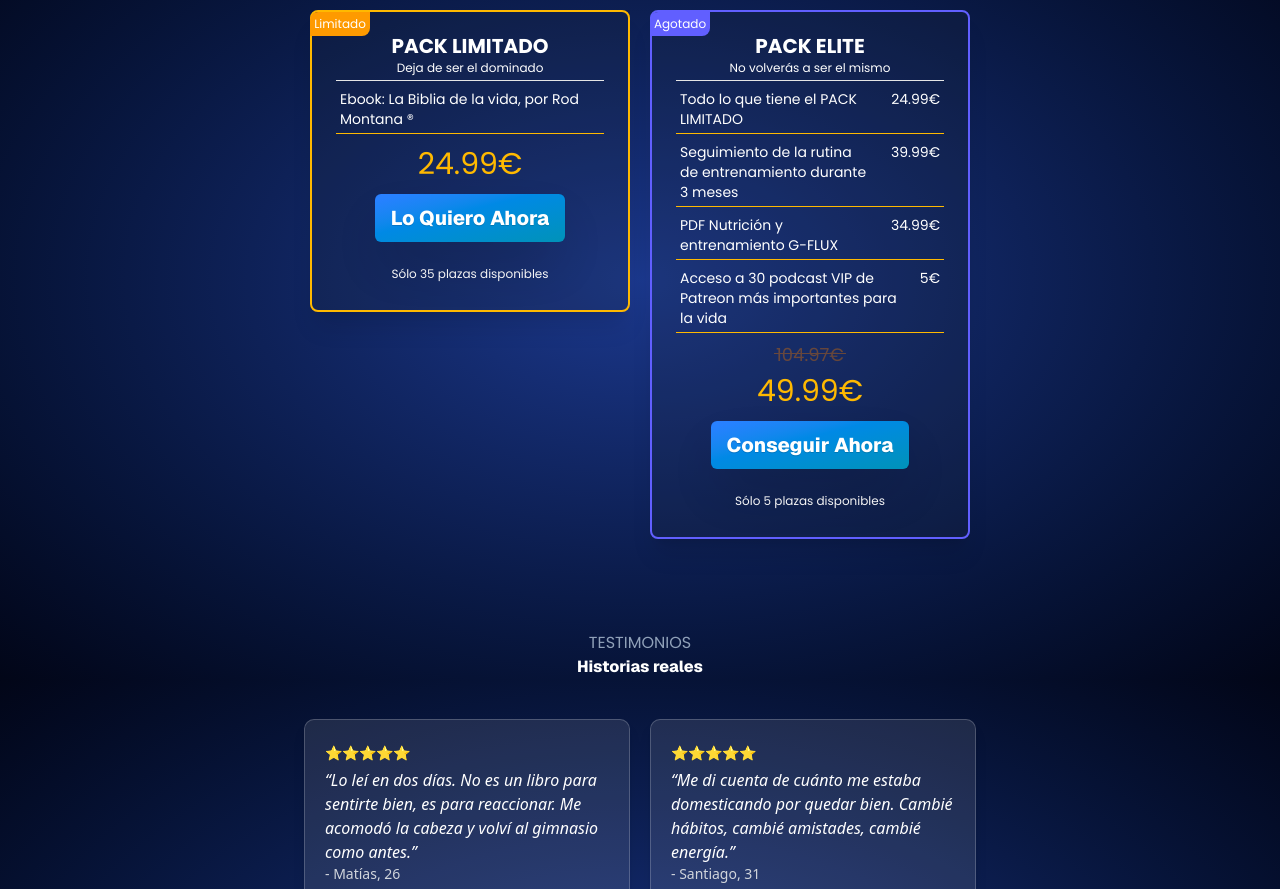
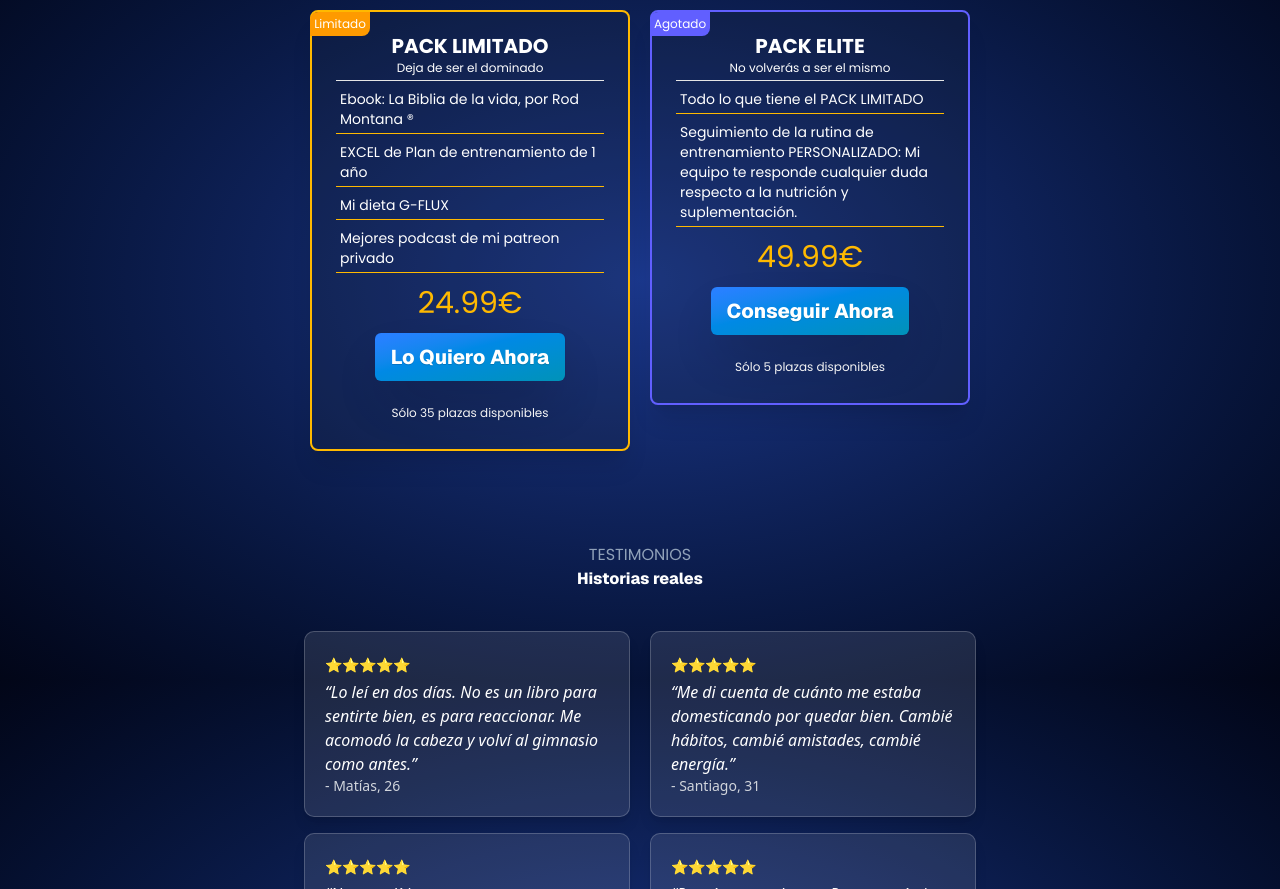
Before and after one commit to lucioperez01/the-bible-of-life-book-landing, a Next.js app: page / in a window 1280 px wide. Shown: the part 2560-3449 px from the top of the page. Built offline with nearby package versions, Linux system fonts and the light colour scheme; no server answers.

Commit message:
The pricing cards have been modified

```diff
--- a/components/ui/navbar.tsx
+++ b/components/ui/navbar.tsx
@@ -8,6 +8,11 @@ type NavbarProps = {
 
 export default function Navbar({ theme }: NavbarProps) {
   const t = themes[theme];
+
+  const phone = "573001660020" // tu número con código país (Argentina +54)
+  const message = "Hola, tengo dudas sobre el libro de Legado Rod Montana. ¿Podrían ayudarme?" // mensaje predefinido para el usuario
+
+  const url = `https://wa.me/${phone}?text=${encodeURIComponent(message)}`
 
   return (
     <nav className={`${t.bg} ${t.text} hidden w-full text-center sm:flex items-center justify-center`}>
@@ -28,7 +33,7 @@ export default function Navbar({ theme }: NavbarProps) {
           <ul className="flex gap-2 text-sm lg:text-md">
             <Link href="#"><li>Inicio</li></Link>
             <Link href="#pricing"><li>Pricing</li></Link>
-            <Link href="#contact"><li>Contacto</li></Link>
+            <Link href={url}><li>Contacto</li></Link>
           </ul>
         </div>
 
--- a/lib/site.ts
+++ b/lib/site.ts
@@ -1,3 +1,4 @@
+import { title } from "process";
 
 export const site = {
     brand: {
@@ -55,6 +56,15 @@ export const site = {
             items: [
                 {
                     title: "Ebook: La Biblia de la vida, por Rod Montana ®",
+                },
+                {
+                    title: "EXCEL de Plan de entrenamiento de 1 año"
+                },
+                {
+                    title: "Mi dieta G-FLUX"
+                },
+                {
+                    title: "Mejores podcast de mi patreon privado"
                 }
             ],
             price: 24.99,
@@ -70,20 +80,11 @@ export const site = {
             items: [
                 {
                     title: "Todo lo que tiene el PACK LIMITADO",
-                    price: 24.99
                 },
                 {
-                    title: 'Seguimiento de la rutina de entrenamiento durante 3 meses',
-                    price: 39.99
+                    title: 'Seguimiento de la rutina de entrenamiento PERSONALIZADO: Mi equipo te responde cualquier duda respecto a la nutrición y suplementación.',
+
                 },
-                {
-                    title: 'PDF Nutrición y entrenamiento G-FLUX',
-                    price: 34.99
-                },
-                {
-                    title: "Acceso a 30 podcast VIP de Patreon más importantes para la vida",
-                    price: 5
-                }
             ],
             price: 49.99,
             cardCTA: "Conseguir Ahora",
--- a/package.json
+++ b/package.json
@@ -3,7 +3,7 @@
   "version": "0.1.0",
   "private": true,
   "scripts": {
-    "dev": "next dev",
+    "dev": "next dev --webpack",
     "build": "next build",
     "start": "next start",
     "lint": "eslint"
```
Also changed, not shown: 1 other file (tests, documents, lock files or other folders).
